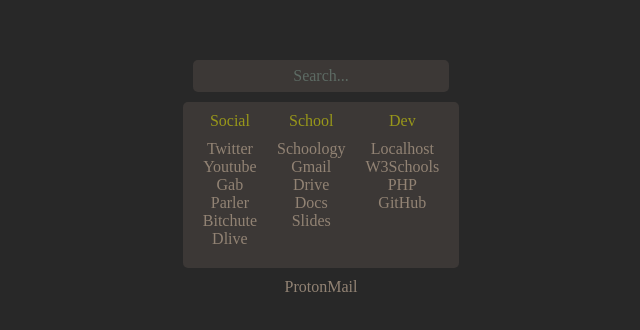
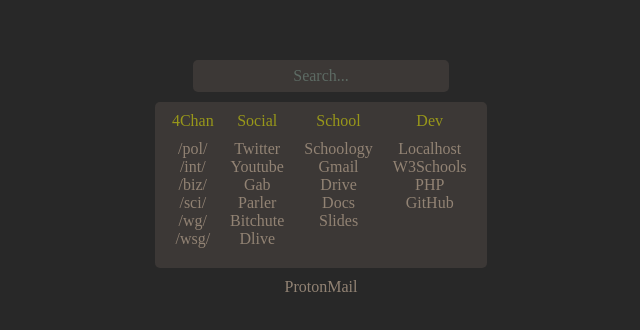
Before and after one commit to fizzleRaider/Startpage, a plain HTML site: page index.html in a window 1280 px wide. Shown: the part 222-552 px from the top of the page, without its empty margins (319-959 px from the left). Drawn offline with Linux system fonts and the light colour scheme.

Commit message:
Update #1: Uncommented 4Chan

```diff
--- a/index.html
+++ b/index.html
@@ -14,7 +14,7 @@
 		</form>
 	</div>
 	<div class="container">
-		<!-- <div class="chan">
+		<div class="chan">
 			<div class="title"><p>4Chan</p></div>
 			<div class="content">
 				<p><a href="https://4chan.org/pol">/pol/</a></p>
@@ -24,7 +24,7 @@
 				<p><a href="https://4chan.org/wg">/wg/</a></p>
 				<p><a href="https://4chan.org/wsg">/wsg/</a></p>
 			</div>
-		</div> -->
+		</div>
 		<div class="social">
 			<div class="title"><p>Social</p></div>
 			<div class="content">
```
